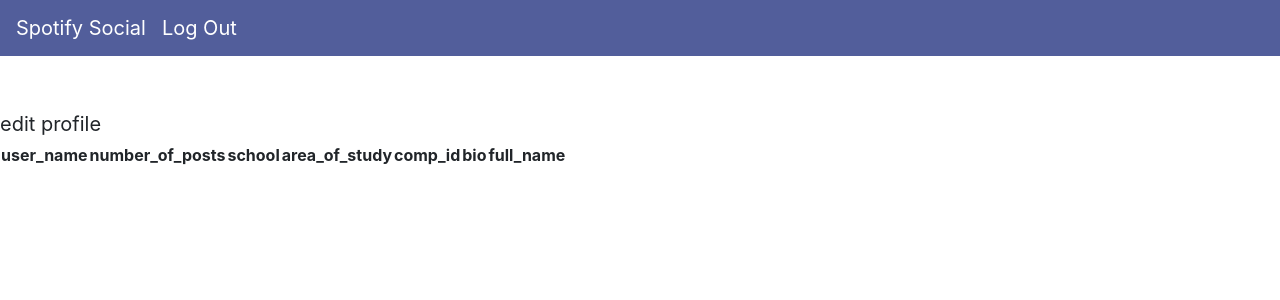
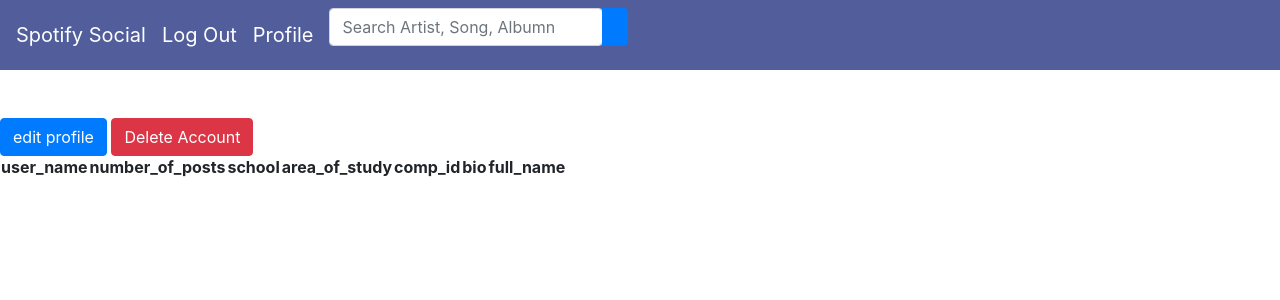
Before and after one commit to itscold404/Spotify-Social, a Django app: template spotify_social/templates/signed-in/profile_page.html in a window 1280 px wide. Shown: the top 300 px of the page. Run offline with Django 4.2, Linux system fonts and the light colour scheme; the template is opened without the code that fills it, so the values that code supplies are empty; some libraries are stand-ins or nearby versions.

Commit message:
minor code clean up and started on delete profile

```diff
--- a/spotify_social/templates/signed-in/base.html
+++ b/spotify_social/templates/signed-in/base.html
@@ -38,29 +38,6 @@
     <br />
     {% block content %} {% endblock %}
     <body>
-        {% comment %}
-        <script>
-            const searchFocus = document.getElementById("search-focus");
-            const keys = [
-                { keyCode: "AltLeft", isTriggered: false },
-                { keyCode: "ControlLeft", isTriggered: false },
-            ];
-
-            window.addEventListener("keydown", (e) => {
-                keys.forEach((obj) => {
-                    if (obj.keyCode === e.code) {
-                        obj.isTriggered = true;
-                    }
-                });
-
-                const shortcutTriggered = keys.filter((obj) => obj.isTriggered).length === keys.length;
-
-                if (shortcutTriggered) {
-                    document.getElementById("APISearchForm").submit();
-                }
-            });
-        </script>
-        {% endcomment %}
         <script src="https://code.jquery.com/jquery-3.5.1.slim.min.js"></script>
         <script src="https://cdn.jsdelivr.net/npm/@popperjs/core@2.9.3/dist/esm/popper"></script>
         <script src="https://maxcdn.bootstrapcdn.com/bootstrap/4.5.2/js/bootstrap.min.js"></script>
--- a/spotify_social/templates/signed-in/profile_page.html
+++ b/spotify_social/templates/signed-in/profile_page.html
@@ -1,36 +1,13 @@
-{% load bootstrap5 %} {% bootstrap_css %} {% bootstrap_javascript %}
+{% extends "signed-in/base.html"%} {% block content%}
+<a type="button" class="btn btn-primary" href="{% url 'user_edit_profile_page' %}">edit profile</a>
+<a type="button" class="btn btn-danger" data-toggle="modal" data-target="#deleteConfirm">Delete Account</a>
 
-<!DOCTYPE html>
-<html lang="en">
-    <head>
-        <meta charset="UTF-8" />
-        <meta name="viewport" content="width=device-width, initial-scale=1.0" />
-        <title>Login Page</title>
-        <link
-        rel="stylesheet"
-        href="https://maxcdn.bootstrapcdn.com/bootstrap/4.5.2/css/bootstrap.min.css"
-        />
-        <link rel="stylesheet" href="style.css" />
-
-        <nav class="navbar navbar-expand-md navbar-dark" style="background-color: #525E9B;">
-        <a class="navbar-brand" href="{% url 'user_home_page' %}">Spotify Social</a>
-        <a class="navbar-brand" href="{% url 'logout' %}">Log Out</a>
-        </nav>
-    </head>
-    <br />
-    <br />
-    <a class="navbar-brand" href="{% url 'user_edit_profile_page' %}">edit profile</a>
-
-    {% if messages %}
-        {% for message in messages %}
+{% if messages %} {% for message in messages %}
 <div class="alert alert-{{ message.tags }}">
     {{ message }}
-                <button type="button" class="close" data-dismiss="alert">
-                ×
-                </button>
+    <button type="button" class="close" data-dismiss="alert">×</button>
 </div>
-        {% endfor %}
-    {% endif %}
+{% endfor %} {% endif %}
 
 <table>
     <thead>
@@ -59,10 +36,29 @@
     </tbody>
 </table>
 
-
-    <body>
-        <script src="https://code.jquery.com/jquery-3.5.1.slim.min.js"></script>
-        <script src="https://cdn.jsdelivr.net/npm/@popperjs/core@2.9.3/dist/esm/popper"></script>
-        <script src="https://maxcdn.bootstrapcdn.com/bootstrap/4.5.2/js/bootstrap.min.js"></script>
-    </body>
-</html>
+<!-- Modal -->
+<div
+    class="modal fade"
+    id="deleteConfirm"
+    tabindex="-1"
+    role="dialog"
+    aria-labelledby="deleteConfirmLabel"
+    aria-hidden="true"
+>
+    <div class="modal-dialog" role="document">
+        <div class="modal-content">
+            <div class="modal-header">
+                <h5 class="modal-title" id="deleteConfirmLabel">Deleting Account</h5>
+                <button type="button" class="close" data-dismiss="modal" aria-label="Close">
+                    <span aria-hidden="true">&times;</span>
+                </button>
+            </div>
+            <div class="modal-body">Are you sure you want to DELETE your account?</div>
+            <div class="modal-footer">
+                <button type="button" class="btn btn-primary" data-dismiss="modal">keep account</button>
+                <button type="button" class="btn btn-danger">DELETE account</button>
+            </div>
+        </div>
+    </div>
+</div>
+{% endblock %}
```
Also changed, not shown: spotify_social/actions.py (+16 -12 lines). Lines whose indentation alone changed are shown as unchanged.
